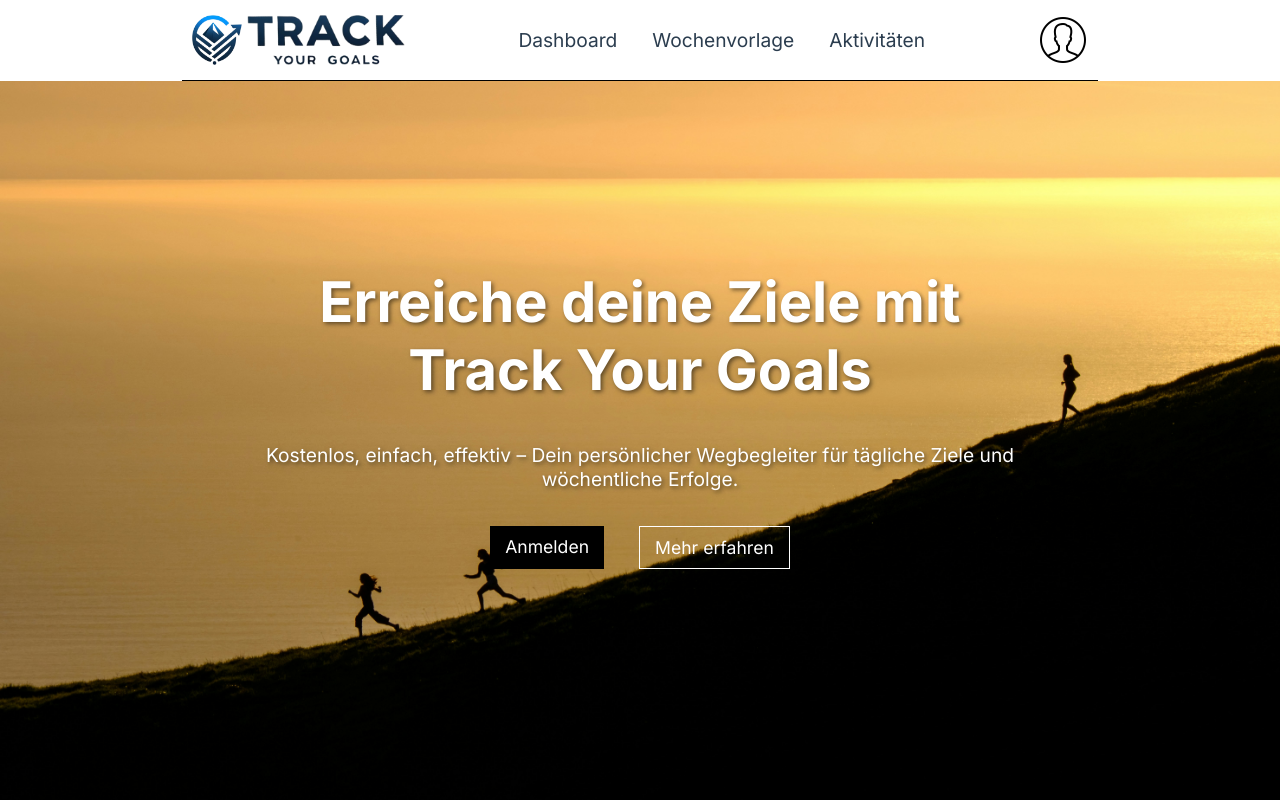
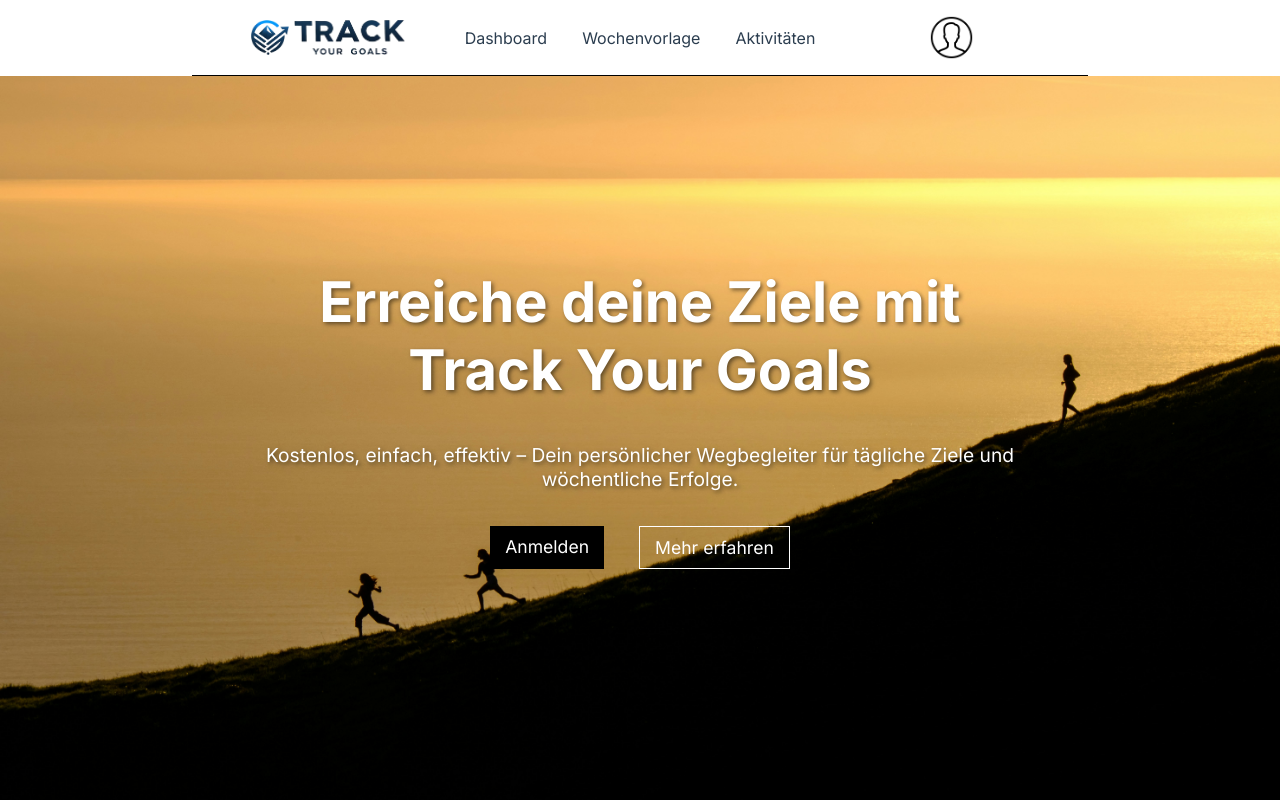
Before and after one commit to BucLuc/track-your-goals, a Next.js app: page / in a window 1280 px wide. Shown: the top 800 px of the page. Built offline with nearby package versions, Linux system fonts and the light colour scheme; no server answers.

Commit message:
husam review

```diff
--- a/app/components/Navbar/Navbar.module.css
+++ b/app/components/Navbar/Navbar.module.css
@@ -7,12 +7,12 @@
 }
 
 .nav ul {
-    margin: 0;
+    margin: 0 auto;
     padding: 0;
     list-style: none;
     display: flex;
     gap: 35px;
-    font-size: 1.2rem;
+    font-size: 1rem;
 }
 
 .nav ul a {
@@ -41,10 +41,10 @@
     width: 70%;
     height: 100%;
     margin: 0 auto 0 auto;
-    padding: 15px 10px;
-    display: flex;
-    align-items: center;
-    justify-content: space-between;
+    padding: 15px 0;
+    display: grid;
+    grid-template-columns: 1fr 1fr 1fr;
+    place-items: center;
     border-bottom: 1px solid black;
 }
 
@@ -56,7 +56,7 @@
 }
 
 .nav .nav-content .logo img {
-    max-height: 50px;
+    max-height: 35px;
 }
 
 .nav .nav-content .user {
@@ -67,7 +67,11 @@
 .nav .nav-content .user .img-container {
     overflow: hidden;
     border-radius: 50%;
-    max-height: 50px;
+    height: 45px;
+}
+
+.nav .nav-content .user img {
+    height: 100%;
 }
 
 .nav .nav-content .user .menu {
--- a/app/components/Navbar/Navbar.tsx
+++ b/app/components/Navbar/Navbar.tsx
@@ -1,5 +1,4 @@
 import styles from './Navbar.module.css'
-import Image from "next/image"
 import { useState } from 'react';
 import {auth} from '@/app/services/firebaseService'
 import { signOut, User } from 'firebase/auth';
@@ -18,7 +17,7 @@ const Navbar: React.FC<NavbarProps> = ({ activeLink, user }) => {
         <div className={styles["nav-content"]}>
             <div className={styles.logo}>
                 <a href='/'>
-                <Image alt="logo" src="/img/logo-icon.png" width={50} height={50}/>
+                <img alt="logo" src="/img/logo-icon.png"/>
                 <img alt="logo-text" src='/img/logo-text.png' />
                 </a>
             </div>
@@ -31,7 +30,7 @@ const Navbar: React.FC<NavbarProps> = ({ activeLink, user }) => {
                 onMouseEnter={() => setIsHovering(true)}
                 onMouseLeave={() => setIsHovering(false)}>
                     <div className={styles['img-container']}>
-                        <img alt="userIcon" src={user && user.photoURL ? user.photoURL : "/img/user-icon.png"} width={50} height={50}/>
+                        <img alt="userIcon" src={user && user.photoURL ? user?.photoURL : "/img/user-icon.png"}/>
                     </div>
                 {isHovering && (
                     <div className={styles.menu}>
--- a/app/components/Tables/ActivityTable/ActivityTable.module.css
+++ b/app/components/Tables/ActivityTable/ActivityTable.module.css
@@ -6,7 +6,7 @@
 }
 
 .table .table-header {
-    padding: 0 10px;
+    padding: 0;
     display: flex;
     justify-content: space-between;
     border-bottom: 1px solid var(--gray-1);
```
Also changed, not shown: app/(site)/dashboard/[id]/page.tsx (+28 -4 lines), app/(site)/dashboard/[id]/week.module.css (+6 -1 lines), app/components/Tables/WeekTable/WeekTable.module.css (+4 -3 lines), app/components/Tables/WeekTable/WeekTable.tsx (+12 -7 lines).
